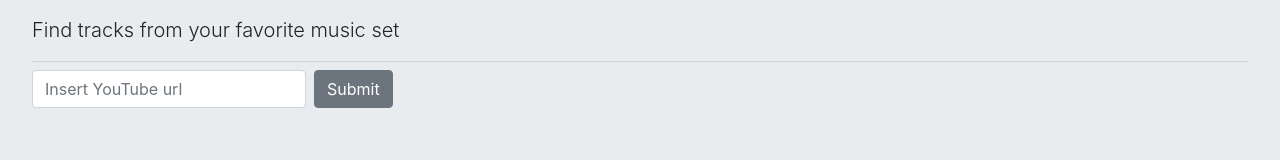
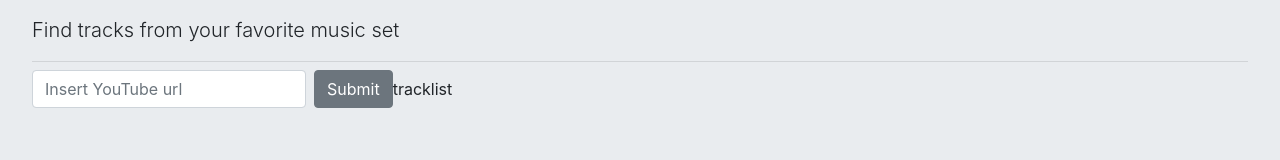
Before and after one commit to zsevic/tracklister, a React (Create React App) app: page / in a window 1280 px wide. Shown: the part 143-303 px from the top of the page. Built offline with nearby package versions, Linux system fonts and the light colour scheme.

Commit message:
:zap: add spinner on loading

```diff
--- a/src/App.js
+++ b/src/App.js
@@ -1,5 +1,5 @@
 import React, { Component } from 'react'
-import { Button, Form, FormGroup, Input, Jumbotron } from 'reactstrap'
+import { Button, Form, FormGroup, Input, Jumbotron, Spinner } from 'reactstrap'
 import axios from 'axios'
 
 class App extends Component {
@@ -7,6 +7,7 @@ class App extends Component {
     super(props)
 
     this.state = {
+      loading: false,
       tracklist: [],
       url: ''
     }
@@ -19,6 +20,8 @@ class App extends Component {
   }
 
   getTracklist = async () => {
+    this.setState({ loading: true })
+
     const tracklist = await axios({
       method: 'post',
       url: 'http://localhost:8080/tracklist',
@@ -27,9 +30,13 @@ class App extends Component {
       }
     })
     console.log(tracklist)
+
+    this.setState({ loading: false })
   }
 
   render () {
+    const { loading } = this.state
+
     return (
       <div>
         <Jumbotron>
@@ -48,6 +55,8 @@ class App extends Component {
               />
             </FormGroup>
             <Button onClick={this.getTracklist}>Submit</Button>
+
+            {loading ? <Spinner /> : 'tracklist'}
           </Form>
         </Jumbotron>
       </div>
```
